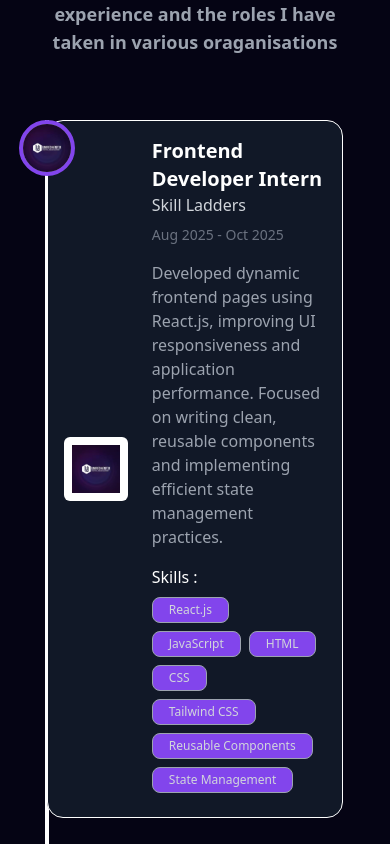
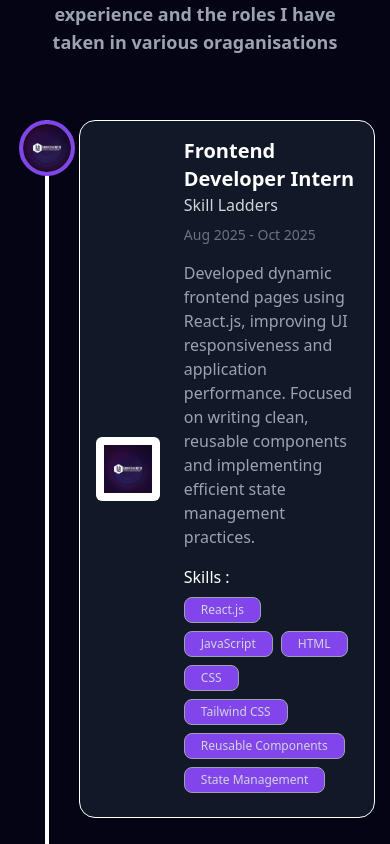
Before and after one commit to Ankuu0217/My-Portfolio, a React (Vite) app: page / in a window 390 px wide. Shown: the part 2820-3664 px from the top of the page. Built offline with nearby package versions, Linux system fonts and the light colour scheme.

Commit message:
style: improve mobile layout alignment for education and experience timelines

```diff
--- a/src/components/Education.jsx
+++ b/src/components/Education.jsx
@@ -13,7 +13,7 @@ const Education = () => {
 
             <div className='relative'>
 ``
-                <div className='absolute sm:left-1/2 left-0 transform -translate-x-1/2 sm:-translate-x-0 w-1 bg-white h-full'> </div>
+                <div className='absolute sm:left-1/2 left-0 transform -translate-x-1/2 w-1 bg-white h-full'> </div>
                 {education.map((edu, index) => (
                     <div key={edu.id} className={`relative flex flex-col sm:flex-row items-center mb-28 ${index % 2 == 0 ? "sm:justify-start" : "sm:justify-end"}`}
                     >
@@ -21,7 +21,7 @@ const Education = () => {
                             <img src={edu.img} alt={edu.school} className='w-full h-full object-cover rounded-full' />
                         </div>
 
-                        <div className={`w-full sm:max-w-md p-4 sm:p-8 rounded-2xl shadow-2xl border border-white bg-gray-900 backdrop-blur-md shadow-[0_0_20px_1px_rgba(130,69,236.0.3)] ${index % 2 === 0 ? "sm:mr-24" : "sm:ml-8"} hover:scale-105 transition transition-transfrom duration-300 `}>
+                        <div className={`w-full sm:max-w-md p-4 sm:p-8 rounded-2xl shadow-2xl border border-white bg-gray-900 backdrop-blur-md shadow-[0_0_20px_1px_rgba(130,69,236.0.3)] ${index % 2 === 0 ? "ml-16 sm:ml-0 sm:mr-24" : "ml-16 sm:ml-8"} hover:scale-105 transition transition-transfrom duration-300 `}>
                             <div className='flex items-center space-x-6'>
                                 <div className='w-14 h-14 min-w-[56px] bg-white rounded-md flex items-center justify-center overflow-hidden shrink-0 '>
                                     <img src={edu.img} alt={edu.school} className='w-10 h-10 object-contain' />
--- a/src/components/Experience.jsx
+++ b/src/components/Experience.jsx
@@ -13,7 +13,7 @@ const Experience = () => {
 
             <div className='relative'>
 
-                <div className='absolute sm:left-1/2 left-0 transform -translate-x-1/2 sm:-translate-x-0 w-1 bg-white h-full'> </div>
+                <div className='absolute sm:left-1/2 left-0 transform -translate-x-1/2 w-1 bg-white h-full'> </div>
                 {experiences.map((experience, index) => (
                     <div key={experience.id} className={`relative flex flex-col sm:flex-row items-center mb-28 ${index % 2 == 0 ? "sm:justify-end" : "sm:justify-start"}`}
                     >
@@ -21,7 +21,7 @@ const Experience = () => {
                             <img src={experience.img} alt={experience.company} className='w-full h-full object-cover rounded-full' />
                         </div>
 
-                        <div className={`w-full sm:max-w-md p-4 sm:p-8 rounded-2xl shadow-2xl border border-white bg-gray-900 backdrop-blur-md shadow-[0_0_20px_1px_rgba(130,69,236.0.3)] ${index % 2 === 0 ? "sm:ml-44" : "sm:mr-44"} hover:scale-105 transition transition-transfrom duration-300 `}>
+                        <div className={`w-full sm:max-w-md p-4 sm:p-8 rounded-2xl shadow-2xl border border-white bg-gray-900 backdrop-blur-md shadow-[0_0_20px_1px_rgba(130,69,236.0.3)] ${index % 2 === 0 ? "ml-16 sm:ml-44" : "ml-16 sm:ml-0 sm:mr-44"} hover:scale-105 transition transition-transfrom duration-300 `}>
                             <div className='flex items-center space-x-6'>
                                 <div className='w-16 h-16 bg-white rounded-md flex items-center justify-center overflow-hidden shrink-0 '>
                                     <img src={experience.img} alt={experience.company} className='w-12 h-12 object-contain' />
```
